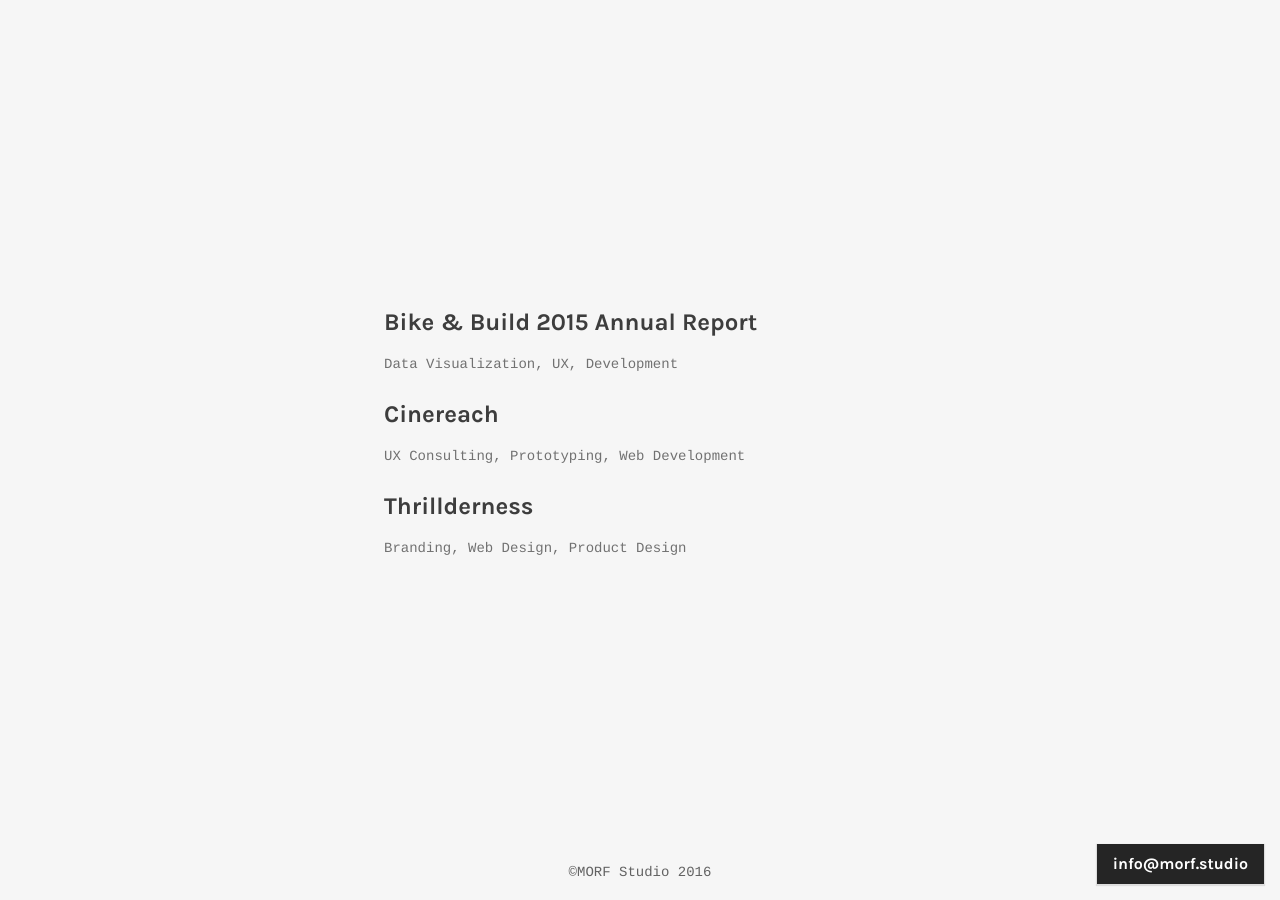
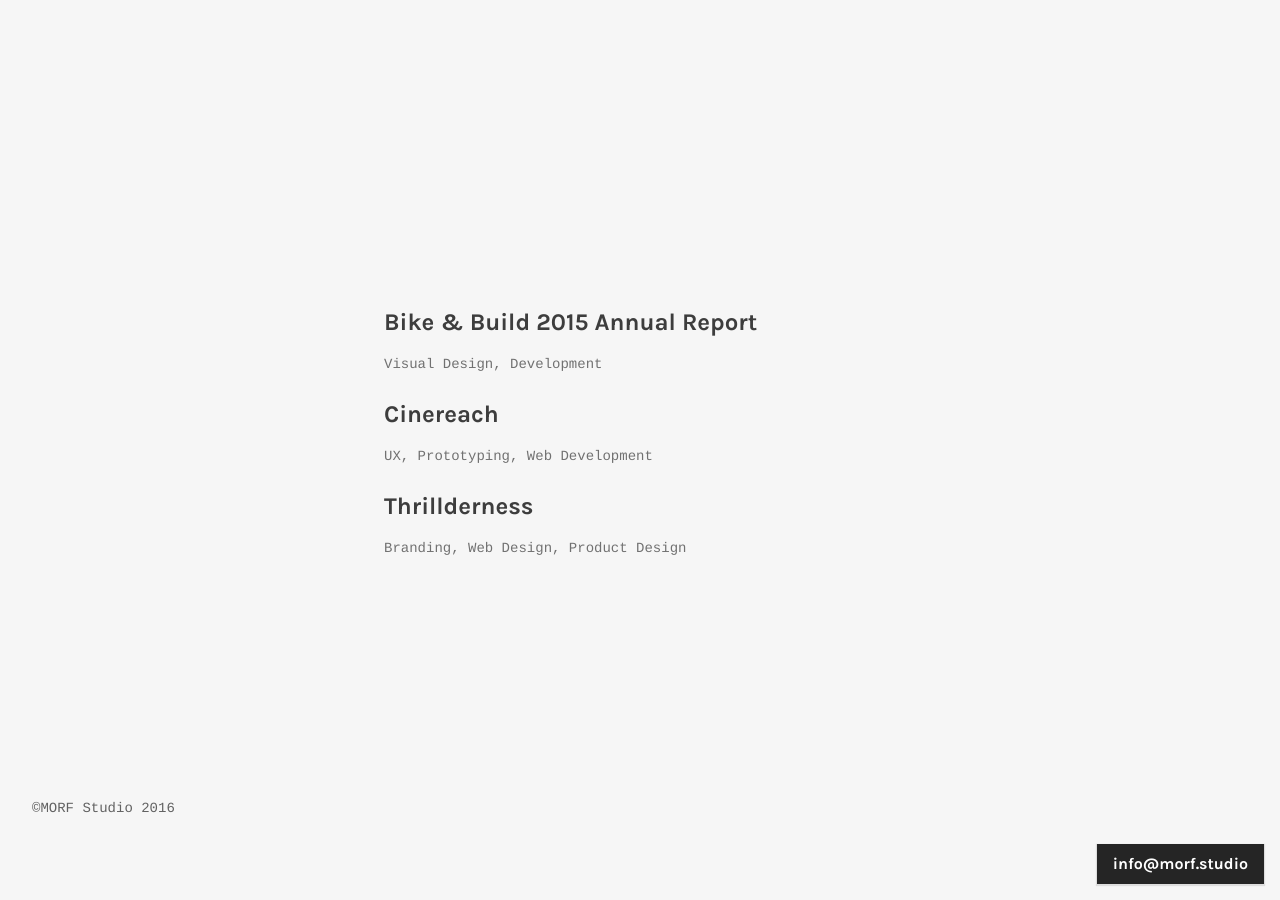
Before and after one commit to morfdesign/morfdesign.github.io, a Jekyll site: the page built from index.html, in a window 1280 px wide and 900 px high, scrolled down 900 px. Built offline with Jekyll 4.4.1, drawn with Linux system fonts in a browser that asks for light colours.

Commit message:
Padding of ©

```diff
--- a/index.html
+++ b/index.html
@@ -22,7 +22,7 @@ layout: home
                 <a href="http://bikeandbuild.org/2015annualreport" target=_blank>
                   <h3>Bike &amp; Build 2015 Annual Report</h3>
                   <p>
-                    <small>Data Visualization, UX, Development</small>
+                    <small>Visual Design, Development</small>
                   </p>
                 </a>
               </li>
@@ -30,7 +30,7 @@ layout: home
                 <a href="http://cinereach.org" target=_blank>
                   <h3>Cinereach</h3>
                   <p>
-                    <small>UX Consulting, Prototyping, Web Development</small>
+                    <small>UX, Prototyping, Web Development</small>
                   </p>
                 </a>
               </li>
@@ -46,7 +46,7 @@ layout: home
         </div>
 
       </div>
-      <div class="pos-abs bottom-s left-0 right-0 text-center">
+      <div class="pos-abs bottom-s left-0 right-0 pad-b-xl pad-l-l pad-r-l">
         <small> ©MORF Studio 2016 </small>
       </div>
 
```
